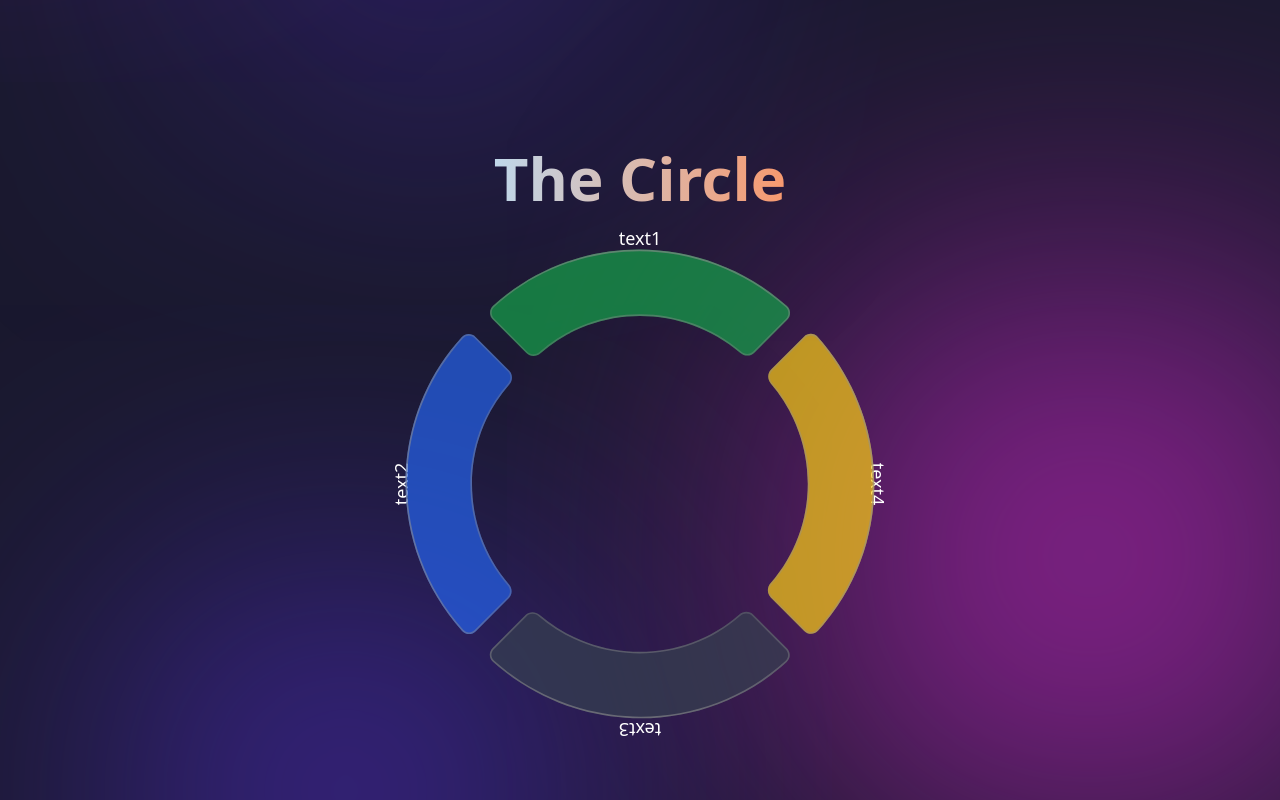
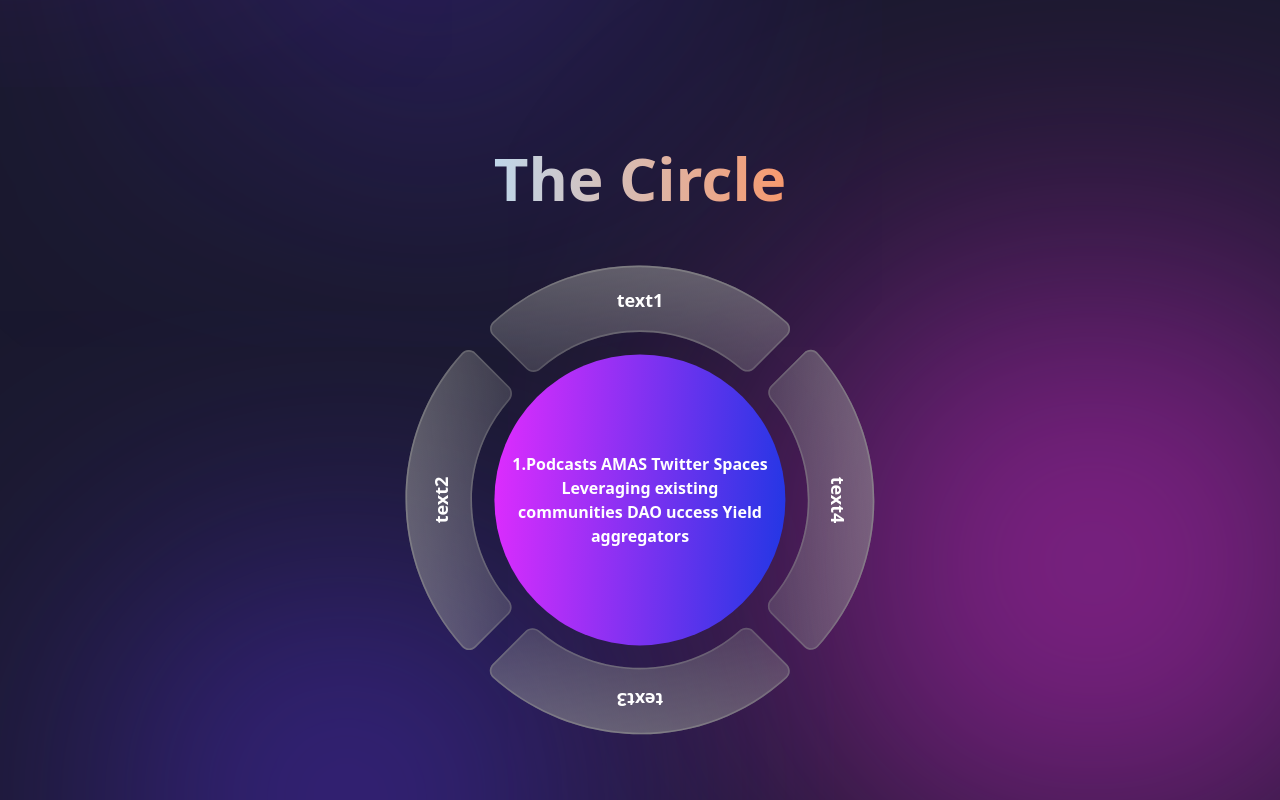
Before and after one commit to supersapiensdevlab/infuseDAO, a React (Create React App) app: page / in a window 1280 px wide. Shown: the part 1860-2660 px from the top of the page. Built offline with nearby package versions, Linux system fonts and the light colour scheme; a web font is replaced by a local one.

Commit message:
the circle

```diff
--- a/src/Componants/Section3.jsx
+++ b/src/Componants/Section3.jsx
@@ -4,23 +4,47 @@ import quarter from "../Assets/quarter.svg";
 function Section3() {
   const [rotation, setrotation] = useState("0");
   return (
-    <div className=" mt-32 flex flex-col w-full h-fit gap-4 md:p-4">
+    <div className=" mt-32 flex flex-col w-full h-fit gap-8 md:p-4">
       <span className="mx-auto w-fit text-6xl font-bold bg-gradient-to-r from-[#BFD7EA] to-[#F7996E] bg-clip-text text-transparent">
-        The Circle{" "}
+        The Circle
       </span>
       <div
-        className={`relative rotate-[${rotation}deg] mx-auto transition-all transform-gpu ease-in-out w-screen md:h-[520px] md:w-[520px] `}
+        className={`relative rotate-[${rotation}deg] mx-auto transition-all transform-gpu ease-in-out w-[300px] h-[300px] md:h-[520px] md:w-[520px] `}
       >
-        <span className="text-lg text-white m-auto absolute top-0 left-1/2 -translate-x-1/2">
+        <span
+          onClick={() => {
+            setrotation(`0`);
+            console.log(rotation);
+          }}
+          className="cursor-pointer text-md md:text-lg font-bold z-50    text-white m-auto absolute top-[22px] md:top-[46px] left-1/2 -translate-x-1/2"
+        >
           text1
         </span>
-        <span className="text-lg text-white m-auto -rotate-90 absolute left-0 top-1/2 -translate-y-1/2">
+        <span
+          onClick={() => {
+            setrotation(`90`);
+            console.log(rotation);
+          }}
+          className="cursor-pointer text-md md:text-lg font-bold z-50    text-white m-auto -rotate-90 absolute left-[16px] md:left-[38px] top-1/2 -translate-y-1/2"
+        >
           text2
         </span>
-        <span className="text-lg text-white m-auto rotate-180 absolute bottom-0 left-1/2 -translate-x-1/2 ">
+        <span
+          onClick={() => {
+            setrotation(`180`);
+            console.log(rotation);
+          }}
+          className="cursor-pointer text-md md:text-lg font-bold z-50    text-white m-auto rotate-180 absolute bottom-[22px] md:bottom-[46px] left-1/2 -translate-x-1/2 "
+        >
           text3
         </span>
-        <span className="text-lg text-white m-auto rotate-90 absolute right-0 top-1/2 -translate-y-1/2">
+        <span
+          onClick={() => {
+            setrotation(`270`);
+            console.log(rotation);
+          }}
+          className="cursor-pointer text-md md:text-lg font-bold z-50    text-white m-auto rotate-90 absolute right-[16px] md:right-[38px] top-1/2 -translate-y-1/2"
+        >
           text4
         </span>
 
@@ -43,7 +67,7 @@ function Section3() {
                 setrotation(`90`);
                 console.log(rotation);
               }}
-              className="fill-blue-600"
+              className="hover:fill-[#e12cfe]"
               fill-rule="evenodd"
               clip-rule="evenodd"
               d="M196.399 217.612C191.712 212.925 184.084 212.914 179.614 217.807C87.5177 318.619 87.8537 474.145 179.845 577.213C184.298 582.203 192.009 582.243 196.738 577.513L236.921 537.331C241.546 532.706 241.577 525.247 237.334 520.27C176.924 449.383 176.859 345.044 237.637 275.819C242.009 270.84 242.048 263.261 237.363 258.576L196.399 217.612Z"
@@ -70,7 +94,7 @@ function Section3() {
                 setrotation(`180`);
                 console.log(rotation);
               }}
-              className="fill-gray-700 "
+              className="hover:fill-[#7332EF] "
               fill-rule="evenodd"
               clip-rule="evenodd"
               d="M577.178 598.391C581.864 603.078 581.876 610.705 576.982 615.176C476.17 707.272 320.645 706.936 217.576 614.945C212.586 610.491 212.547 602.781 217.276 598.051L257.459 557.869C262.083 553.244 269.542 553.213 274.52 557.455C345.406 617.866 449.745 617.931 518.97 557.153C523.949 552.781 531.528 552.742 536.214 557.427L577.178 598.391Z"
@@ -97,7 +121,7 @@ function Section3() {
                 setrotation(`0`);
                 console.log(rotation);
               }}
-              className="fill-green-600"
+              className="hover:fill-[#7332EF]"
               fill-rule="evenodd"
               clip-rule="evenodd"
               d="M217.607 196.394C212.921 191.707 212.909 184.08 217.803 179.609C318.615 87.513 474.141 87.8491 577.209 179.84C582.199 184.294 582.238 192.004 577.509 196.734L537.326 236.916C532.702 241.541 525.243 241.572 520.265 237.33C449.379 176.919 345.04 176.854 275.815 237.633C270.836 242.004 263.257 242.043 258.572 237.358L217.607 196.394Z"
@@ -124,7 +148,7 @@ function Section3() {
                 setrotation(`270`);
                 console.log(rotation);
               }}
-              className="fill-yellow-400"
+              className="hover:fill-[#1f37e4]"
               fill-rule="evenodd"
               clip-rule="evenodd"
               d="M598.395 577.182C603.082 581.869 610.71 581.88 615.18 576.986C707.276 476.174 706.94 320.649 614.949 217.581C610.495 212.591 602.785 212.551 598.056 217.281L557.873 257.463C553.248 262.088 553.217 269.547 557.459 274.524C617.87 345.41 617.935 449.75 557.157 518.975C552.785 523.954 552.746 531.533 557.431 536.218L598.395 577.182Z"
@@ -329,6 +353,40 @@ function Section3() {
             </linearGradient>
           </defs>
         </svg>
+        <div className="absolute p-4 flex items-center top-1/2 left-1/2 -translate-y-1/2 -translate-x-1/2 w-[56%] h-[56%] infuse-gradient rounded-full">
+          <p
+            className={`${
+              rotation !== "0" && "hidden"
+            } text-xs md:text-base font-bold text-white text-center`}
+          >
+            1.Podcasts AMAS Twitter Spaces Leveraging existing communities DAO
+            uccess Yield aggregators
+          </p>
+          <p
+            className={`${
+              rotation !== "90" && "hidden"
+            } -rotate-90 md:text-base text-xs font-bold text-white text-center`}
+          >
+            2.Podcasts AMAS Twitter Spaces Leveraging existing communities DAO
+            uccess Yield aggregators
+          </p>
+          <p
+            className={`${
+              rotation !== "180" && "hidden"
+            } rotate-180 md:text-base text-xs font-bold text-white text-center`}
+          >
+            3.Podcasts AMAS Twitter Spaces Leveraging existing communities DAO
+            uccess Yield aggregators
+          </p>
+          <p
+            className={`${
+              rotation !== "270" && "hidden"
+            } rotate-90 md:text-base text-xs font-bold text-white text-center`}
+          >
+            4.Podcasts AMAS Twitter Spaces Leveraging existing communities DAO
+            uccess Yield aggregators
+          </p>
+        </div>
       </div>
     </div>
   );
```
